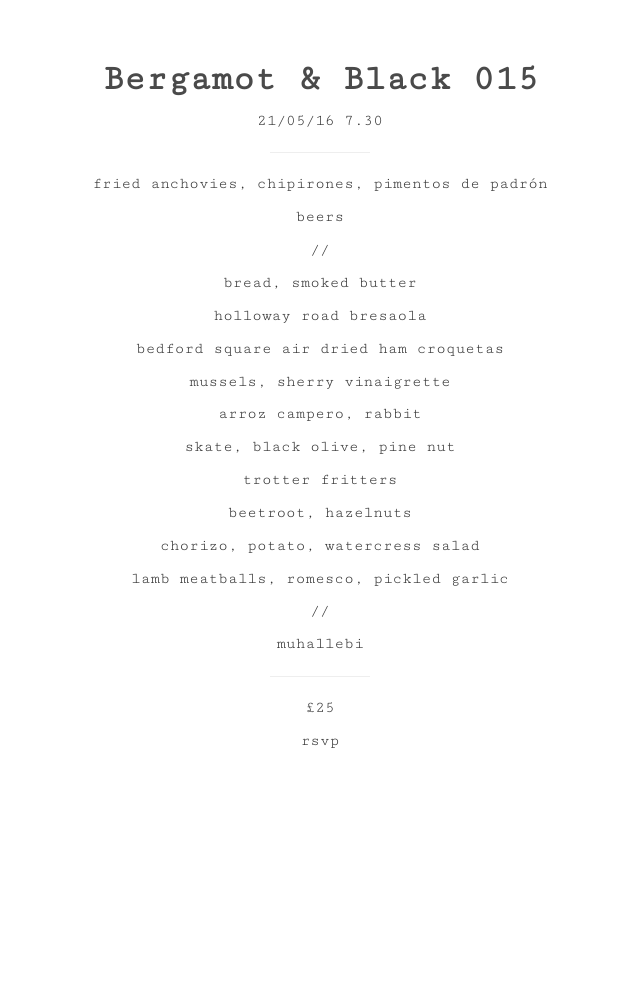
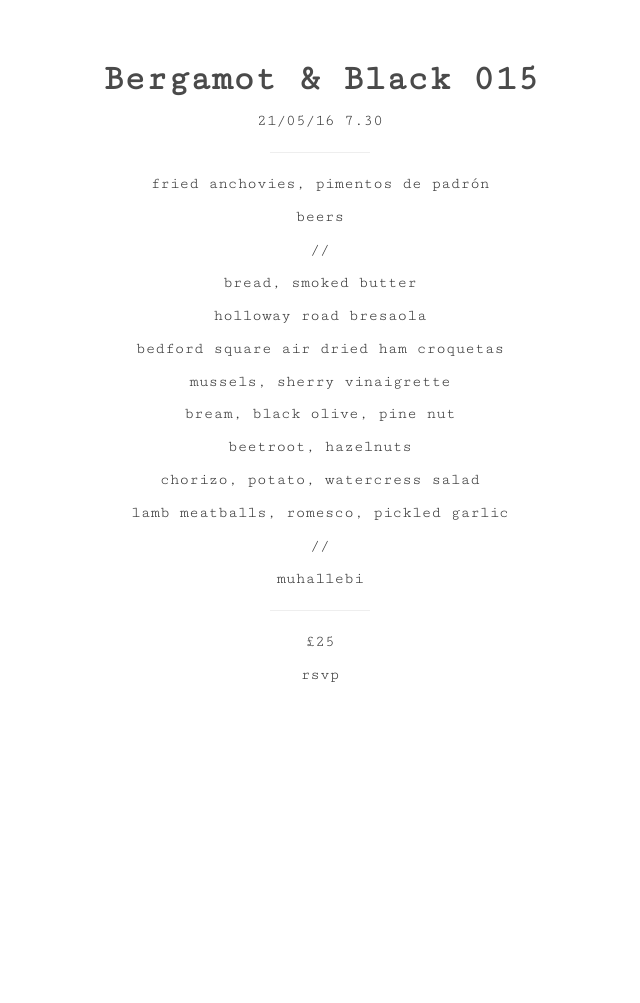
Before and after one commit to jamesroutley/bergamotandblack, a Jekyll site: the page built from tapas.md, in a window 1280 px wide. Shown: the whole page, without its empty margins (320-960 px from the left). Built offline with Jekyll 4.4.1, drawn with Linux system fonts in a browser that asks for light colours; nearby versions of some CDN libraries; after the commit the page ends 937 px from its top, so only the background shows below that.

Commit message:
Updating tapas menu

```diff
--- a/tapas.md
+++ b/tapas.md
@@ -11,7 +11,7 @@ title: Bergamot & Black 015
 
 ---
 
-fried anchovies, chipirones, pimentos de padrón
+fried anchovies, pimentos de padrón
 
 beers
 
@@ -25,11 +25,7 @@ bedford square air dried ham croquetas
 
 mussels, sherry vinaigrette
 
-arroz campero, rabbit
-
-skate, black olive, pine nut
-
-trotter fritters
+bream, black olive, pine nut
 
 beetroot, hazelnuts
 
```
